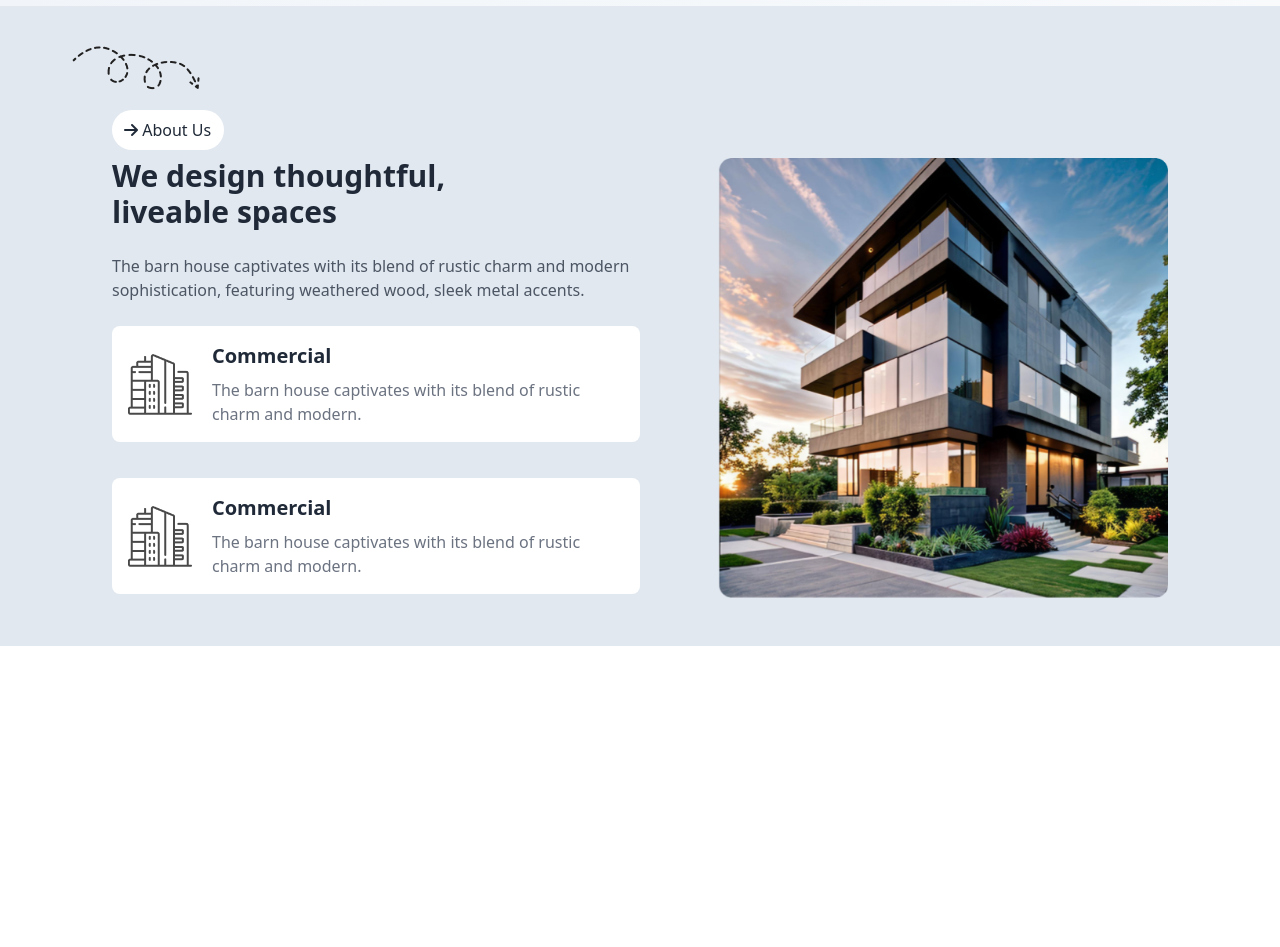
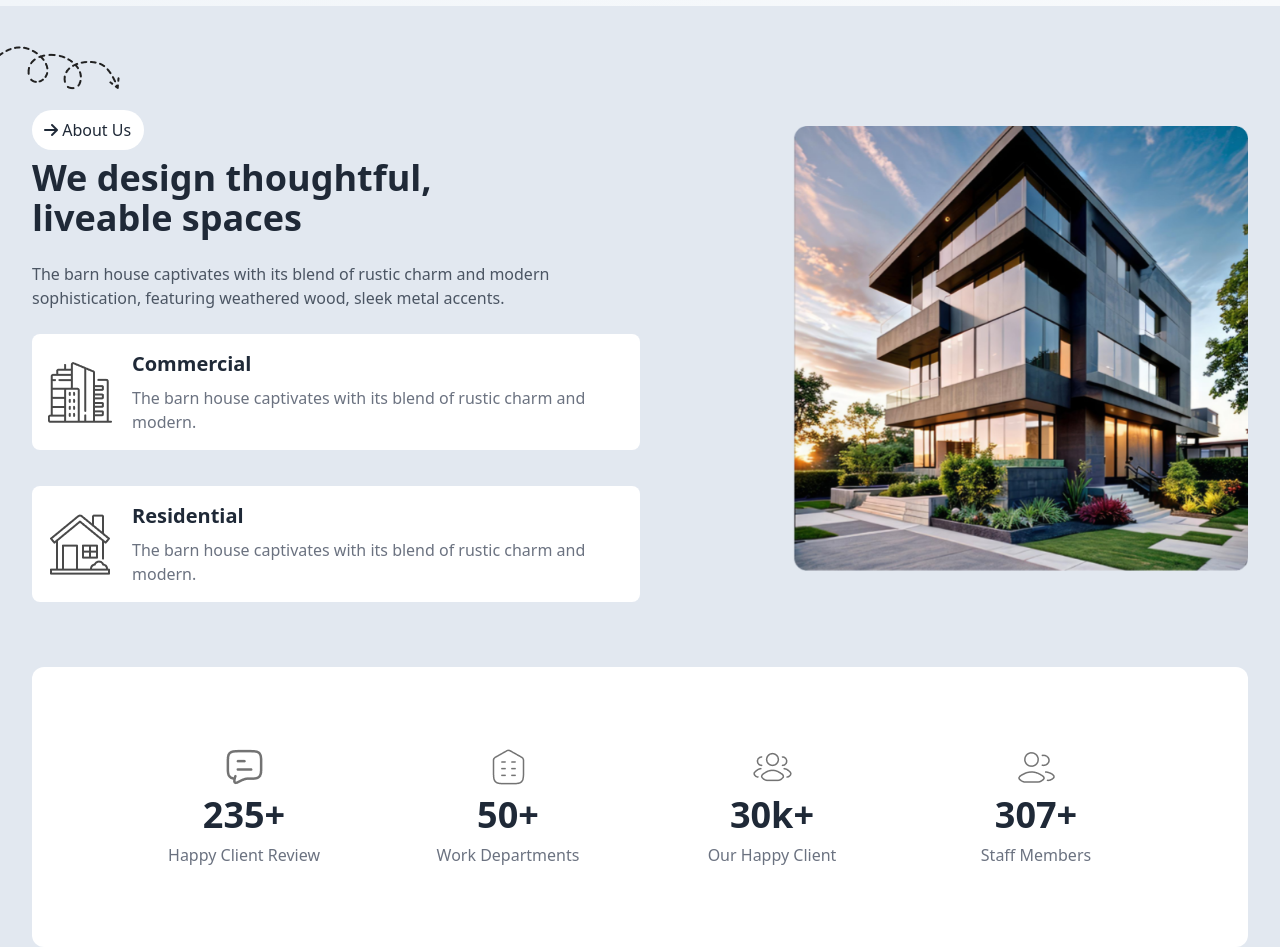
Before and after one commit to rakibul6002/Assignment-3, a plain HTML site: page index.html in a window 1280 px wide. Shown: the part 820-1767 px from the top of the page. Before the commit the page ends 1466 px from the top, so only its background shows below. Drawn offline with nearby package versions, Linux system fonts and the light colour scheme.

Commit message:
Office Details Done

```diff
--- a/index.html
+++ b/index.html
@@ -110,20 +110,21 @@
 
          </header>
          <!-- About Section  -->
-        <section  id="about" class="max-w-screen-xl mx-auto px-8 lg:px-28   ">
+        <section  id="about" class="max-w-screen-xl mx-auto px-8    ">
             <div>
                 <img class="hidden lg:block mb-5 -ml-10" src="./assets/Vector.png" alt="">
             </div>
-            <div class="flex items-center justify-center mb-8 lg:justify-start lg:mb-2">
-                <h5 class="w-28 px-3 py-2 rounded-full  bg-white ">
-                    <i class="fa-solid fa-arrow-right"></i> About Us
-                </h5>
-            </div>
-            <div class=" gap-6  lg:flex  justify-between ">
+
+            <div class=" gap-6  lg:flex  items-center justify-between ">
                 <!-- Text Content  -->
                 <!--  -->
-                 <div class="md:mb-8 lg:w-1/2">
-                     <h1 class="text-3xl font-extrabold mb-6 ">We design thoughtful,<br>liveable spaces</h1>
+                 <div class="md:mb-8 lg:w-1/2 lg:h-[445px]">
+                  <div class="flex items-center justify-center mb-8 lg:justify-start lg:mb-2">
+                    <h5 class="w-28 px-3 py-2  rounded-full  bg-white ">
+                        <i class="fa-solid fa-arrow-right"></i> About Us
+                    </h5>
+                </div>
+                     <h1 class="text-4xl font-extrabold mb-6 ">We design thoughtful,<br>liveable spaces</h1>
                      <p class="text-gray-600 mb-6">The barn house captivates with its blend of rustic charm and
                         modern sophistication, featuring weathered wood, sleek metal accents.</p>
                       <!-- Card -->
@@ -136,9 +137,9 @@
                           </div>
                           </div>
                           <div class=" flex items-start lg:items-center justify-between gap-5 bg-white rounded-lg p-4 mb-5 ">
-                          <img src="./assets/commercial.png" alt="">
+                          <img src="./assets/residential.png" alt="">
                           <div>
-                            <h1 class="text-xl font-bold mb-2">Commercial</h1>
+                            <h1 class="text-xl font-bold mb-2">Residential</h1>
                             <p class="text-gray-500">The barn house captivates with its blend of rustic charm and modern.</p>
                           </div>
                           </div>
@@ -147,8 +148,53 @@
                  </div>
                 <!-- Image Content  -->
                  <div>
-                    <img  class="  lg:h-[440px]" src="./assets/Rectangle.png" alt="">
+                    <img  class=" md:w-full lg:h-[445px]" src="./assets/Rectangle.png" alt="">
                  </div>
+            </div>
+        </section>
+          <!-- Office Details   -->
+        <section class="max-w-screen-xl mx-auto px-8  mt-20  ">
+            <div class="grid  grid-cols-1 md:grid-cols-2 lg:grid-cols-4  pt-14 lg:p-20 bg-white  rounded-xl  ">
+              <div class="flex flex-col  items-center text-center mb-14 lg:mb-0 ">
+                <div class="mb-2">
+                  <img src="./assets/comment-01.png" alt="">
+                </div>
+                 <div>
+                  <h1 class="text-4xl font-bold mb-2">235+</h1>
+                  <p class="text-gray-500">Happy Client Review</p>
+                 </div>
+
+              </div>
+              <div class="flex flex-col  items-center text-center mb-14  lg:mb-0  ">
+                <div class="mb-2">
+                  <img src="./assets/departement.png" alt="">
+                </div>
+                 <div>
+                  <h1 class="text-4xl font-bold mb-2">50+</h1>
+                  <p class="text-gray-500">Work Departments</p>
+                 </div>
+
+              </div>
+              <div class="flex flex-col  items-center text-center mb-14  lg:mb-0 ">
+                <div class="mb-2">
+                  <img src="./assets/user-group.png" alt="">
+                </div>
+                 <div>
+                  <h1 class="text-4xl font-bold mb-2">30k+</h1>
+                  <p class="text-gray-500">Our Happy Client</p>
+                 </div>
+
+              </div>
+              <div class="flex flex-col  items-center text-center mb-14 lg:mb-0  ">
+                <div class="mb-2">
+                  <img src="./assets/user-multiple.png" alt="">
+                </div>
+                 <div>
+                  <h1 class="text-4xl font-bold mb-2">307+</h1>
+                  <p class="text-gray-500">Staff Members</p>
+                 </div>
+
+              </div>
             </div>
         </section>
     </main>
```
Also changed, not shown: assets/comment-01.png (added), assets/departement.png (added), assets/user-group.png (added), assets/user-multiple.png (added).
